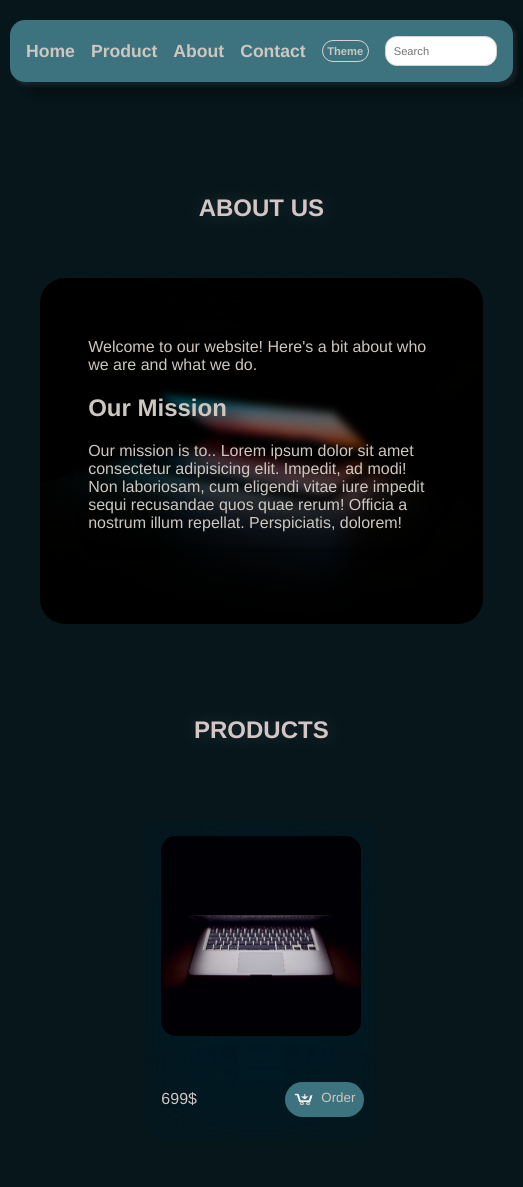
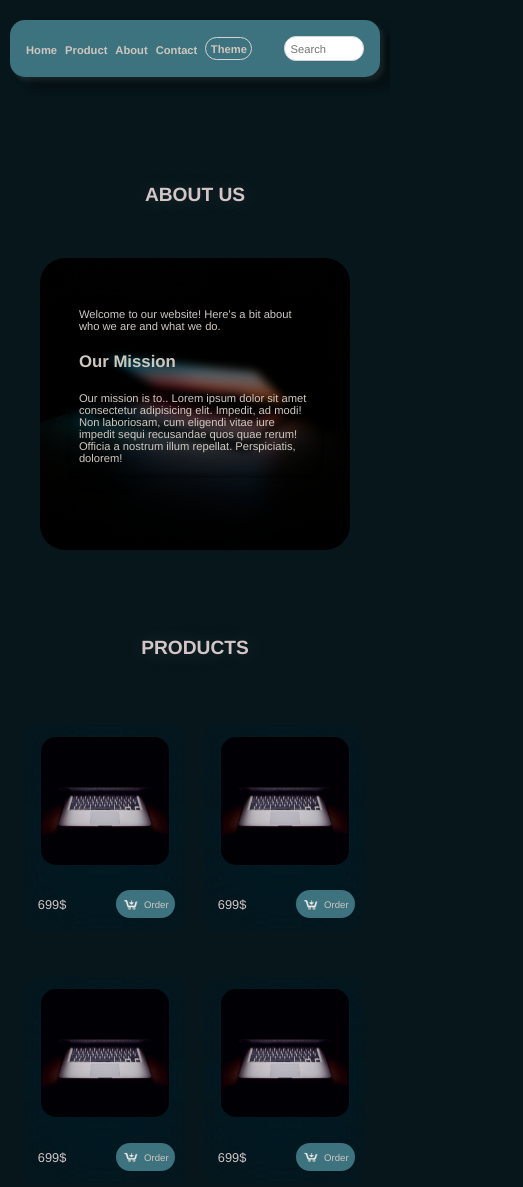
Before and after one commit to 4lankurd/AL-Market, a plain HTML site: page index.html in a window 390 px wide. Shown: the top 1187 px of the page, 523 px wide, since content can reach past the window. Drawn offline with Linux system fonts and the light colour scheme.

Commit message:
Add files via upload

```diff
--- a/layout.css
+++ b/layout.css
@@ -59,8 +59,8 @@ body {
     text-decoration: none;
     color: inherit;
     font-weight: bold;
-    font-size: clamp(1.1rem, (1.6vw), 2rem);
-    transition: all 0.7s cubic-bezier(0.19, 1, 0.22, 1);
+    font-size: clamp(0.7rem, (1.6vw), 2rem);
+    transition: all 0.5s cubic-bezier(0.19, 1, 0.22, 1);
 
 }
 
@@ -85,7 +85,7 @@ body {
     padding: 0.4em;
     cursor: pointer;
     border: 1px solid lightgrey;
-    font-size: clamp(0.7rem, (1.3vw), 2rem);
+    font-size: clamp(0.7rem, (1.6vw), 2rem);
     transition: all 0.5s;
 
 }
@@ -95,15 +95,14 @@ body {
     background-color: #f7e4e4d9;
     border-radius: 25px;
     border: 2px solid rgba(255, 255, 255, 0);
-    padding: 0.4em;
     cursor: pointer;
     border: 1px solid lightgrey;
 }
 
 .navbar ul li input {
-    width: clamp(7rem, (14vw), 18rem);
+    width: clamp(5rem, (14vw), 18rem);
     font-size: clamp(0.7rem, (1.3vw), 2rem);
-    padding: 8px;
+    padding:0.5em;
     border-radius: 12px;
     border: 1.5px solid lightgrey;
     outline: none;
@@ -112,16 +111,13 @@ body {
 }
 
 .input:hover {
-    padding: 10px;
     box-shadow: 0px 0px 20px -17px;
     box-shadow: -12px 12px 6px rgba(0, 0, 0, 0.2), -10px 8px 12px rgba(0, 0, 0, 0.14), 4px -4px 4px rgba(0, 0, 0, 0.12);
     transition: 0.5s;
 
 }
 
-.input:active {
-    transform: scale(0.95);
-}
+
 
 .input:focus {
     border: 2px solid grey;
@@ -161,7 +157,7 @@ section {
 
     gap: 20px;
     opacity: 0%;
-    font-size: clamp(1rem, (1.7vw), 2rem);
+    font-size: clamp(0.7rem, (1.7vw), 2rem);
     backdrop-filter: blur(4px);
 
 
@@ -186,7 +182,7 @@ h1 {
     text-align: center;
     padding: 1em;
     text-shadow: 1px 1px 20px #cec7bf38;
-    font-size: clamp(1.5rem, (2.3vw), 2.5rem);
+    font-size: clamp(1.2rem, (2.3vw), 2.5rem);
     text-transform: uppercase;
 
 }
@@ -241,8 +237,10 @@ main .card {
     -webkit-backdrop-filter: blur(50px) saturate(200%);
     background-color: transparent(#07161b);
     border-radius: 12px;
-    font-size: clamp(1rem, (1.2vw), 2rem);
+    font-size: clamp(0.8rem, (1.2vw), 2rem);
     margin: 2em 0 0 0;
+    width: clamp(10rem, (18vw), 24rem);
+
 
 
 
@@ -261,24 +259,27 @@ main .card {
     align-items: center;
     justify-content: space-between;
     padding-left: 1em;
-    margin: 1em 0 0.5em 0;
+    margin: 1em 0 ;
 
 }
 
 .Obtn {
+    font-size: clamp(0.6rem, (1vw), 1.2rem);
+
     color: #cec7bf;
     background-color: #3d737f;
-    border-radius: 25px;
+    border-radius: 20px;
     border: 2px solid rgba(255, 255, 255, 0);
-    margin: 1em ;
+    margin-right: 1em ;
     padding: 0.5em;
     cursor: pointer;
     display: flex;
 
+    align-items: center;
+    justify-content: center;
     font-style: normal;
-    align-self: center;
-    gap: 6px;
-
+    text-align: center;
+    gap: 0.5em;
 
 }
 
@@ -292,16 +293,16 @@ main .card {
 
 .card .pimg {
     align-self: center;
-    width: 200px;
-    height: 200px;
+    width: clamp(8rem, (16vw), 18rem);
+    height:clamp(8rem, (16vw), 18rem);
     border-radius: 15px;
     margin: 1em;
 }
 
 .Obtn img {
 
-    height: 18px;
-    width: 22px;
+    width: clamp(1rem, (1.5vw), 2rem);
+    height:clamp(0.9rem, (1.5vw), 2rem);
 
 }
 
@@ -312,6 +313,8 @@ footer {
     font-size: 20px;
     display: flex;
     flex-direction: row;
+    justify-content: space-between;
+    align-items: center;
     padding: 1em;
     margin: 0;
     color: #cec7bf;
@@ -322,14 +325,18 @@ footer {
 }
 
 footer:hover{
-    background-color: #1a3139;
     color: #f8f4ef;
 
 }
 
 .flink {
-    margin: auto;
-    margin-right: 1em;
+    display: flex;
+    flex-direction: row;
+    gap: 0.5em;
+    margin-right: 0.5em;
+}
+.flink a img:hover{
+    background-color: #1e3741;
 }
 
 @media (width <=576px) {
@@ -339,7 +346,7 @@ footer:hover{
 
     .navbar ul {
         display: flex;
-        gap: 1em;
+        gap: 0.5em;
         margin: 1em;
     }
 
@@ -359,6 +366,9 @@ footer:hover{
 
 
     }
+   .obtn{
+    padding: 0.3em;
+   }
 
     .products{
         gap: 1em;
```
